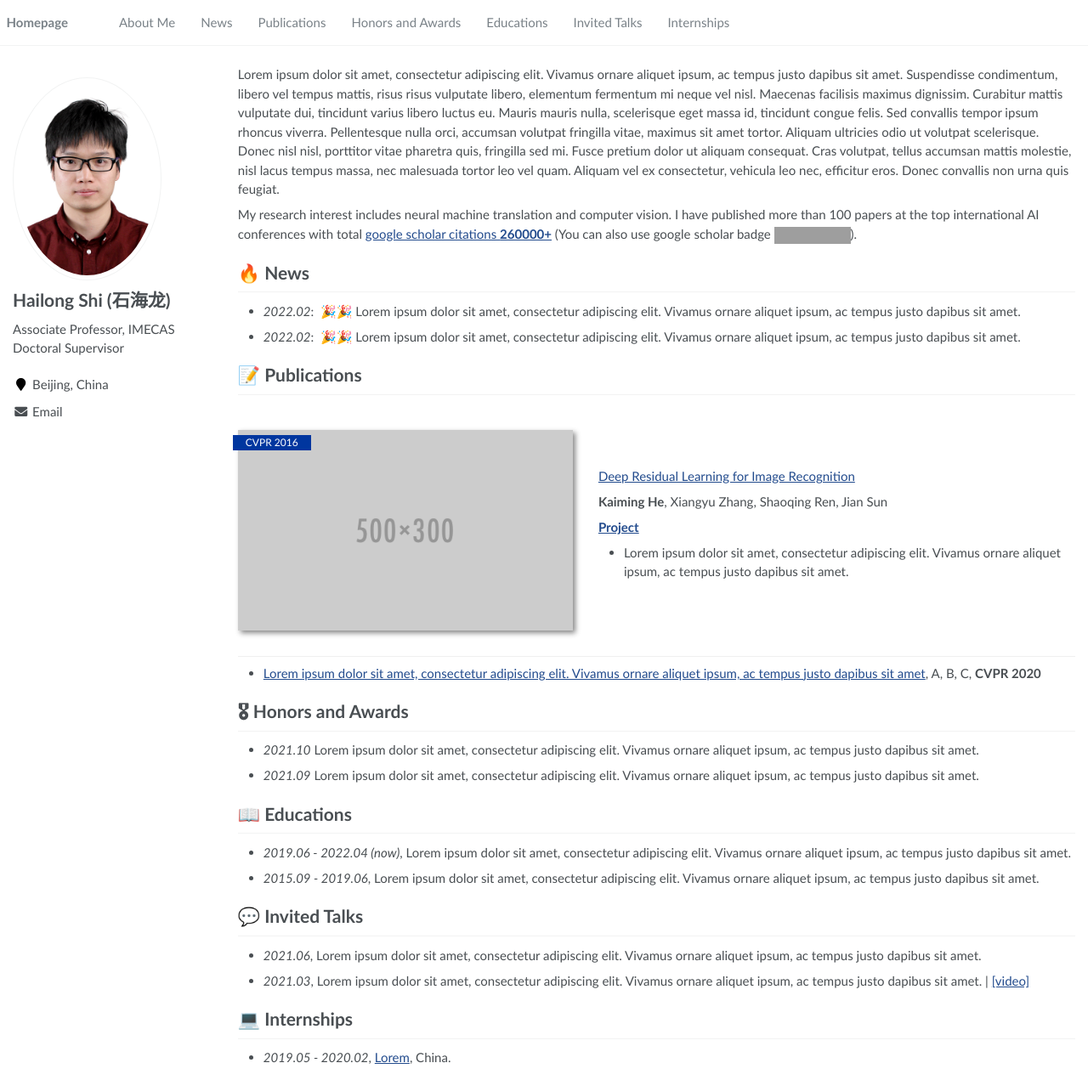
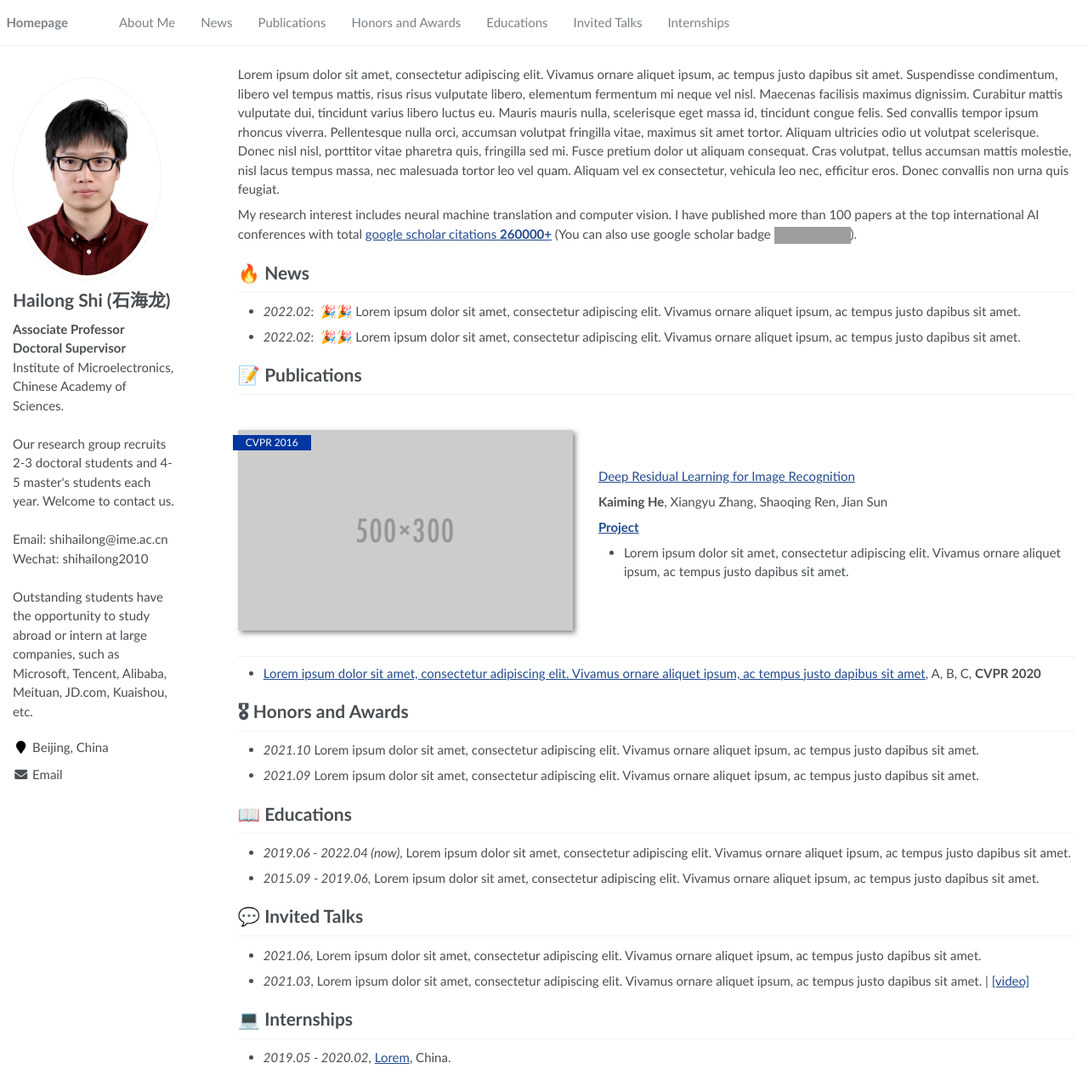
Before and after one commit to shihailong/shihailong.github.io, a Jekyll site: the page built from _pages/about.md, in a window 1280 px wide and 1271 px high. Shown: the whole window at 85% size. Built offline with Jekyll 4.4.1, drawn with Linux system fonts in a browser that asks for light colours; grey boxes are pictures that could not be loaded.

Commit message:
Update _config.yml

```diff
--- a/_config.yml
+++ b/_config.yml
@@ -23,7 +23,12 @@ baidu_site_verification  :  # get baidu_site_verification from https://ziyuan.ba
 author:
   name             : "Hailong Shi (石海龙)"
   avatar           : "images/profile.jpg"
-  bio              : "Associate Professor, IMECAS <br> Doctoral Supervisor"
+  bio              : "<b>Associate Professor Doctoral Supervisor</b> <br>
+                      Institute of Microelectronics, Chinese Academy of Sciences. <br><br>
+                      Our research group recruits 2-3 doctoral students and 4-5 master's students each year. Welcome to contact us. <br><br>
+                      Email: shihailong@ime.ac.cn <br>
+                      Wechat: shihailong2010 <br><br>
+                      Outstanding students have the opportunity to study abroad or intern at large companies, such as Microsoft, Tencent, Alibaba, Meituan, JD.com, Kuaishou, etc."
   location         : "Beijing, China"
   employer         :
   pubmed           :
```
